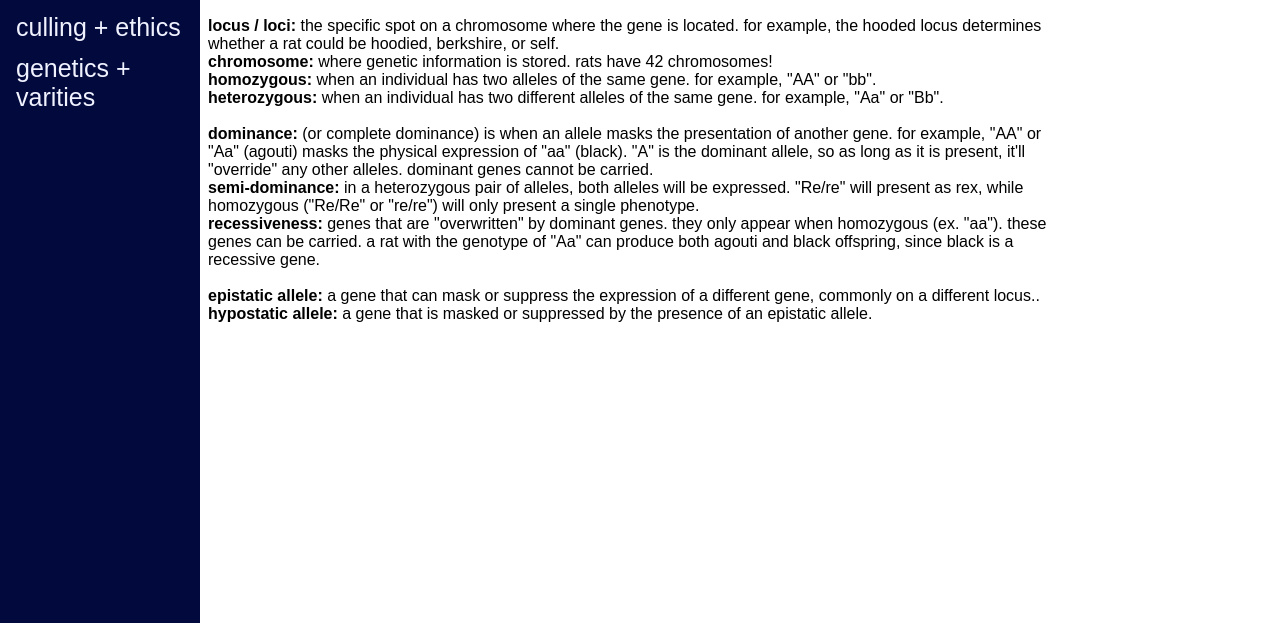
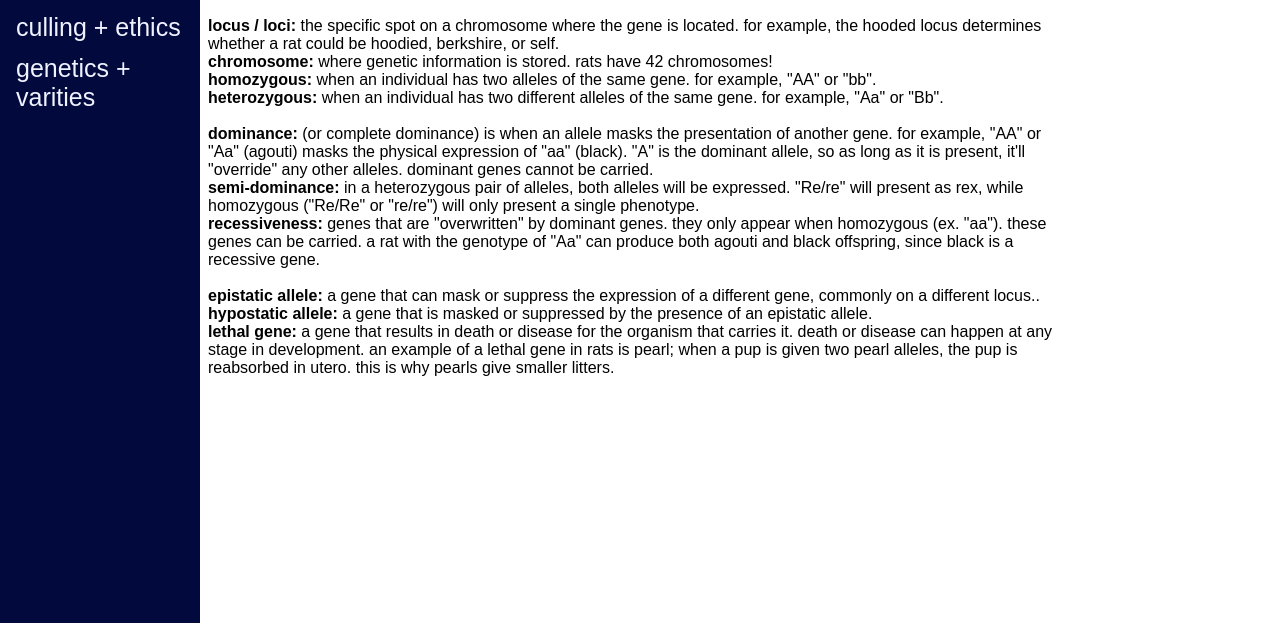
Before and after one commit to ratcare/geneticwiki, a plain HTML site: page terminology.html in a window 1280 px wide. Shown: the part 177-800 px from the top of the page. Drawn offline with Linux system fonts and the light colour scheme.

Commit message:
Update terminology.html

```diff
--- a/terminology.html
+++ b/terminology.html
@@ -38,9 +38,8 @@
     <br>
     <br><b>epistatic allele:</b> a gene that can mask or suppress the expression of a different gene, commonly on a different locus..
     <br><b>hypostatic allele:</b> a gene that is masked or suppressed by the presence of an epistatic allele.
-
-
-
+    <br><b>lethal gene:</b> a gene that results in death or disease for the organism that carries it. death or disease can happen at any stage in development. an example of
+    a lethal gene in rats is pearl; when a pup is given two pearl alleles, the pup is reabsorbed in utero. this is why pearls give smaller litters.
   </p>
   </body>
 </html>
```
